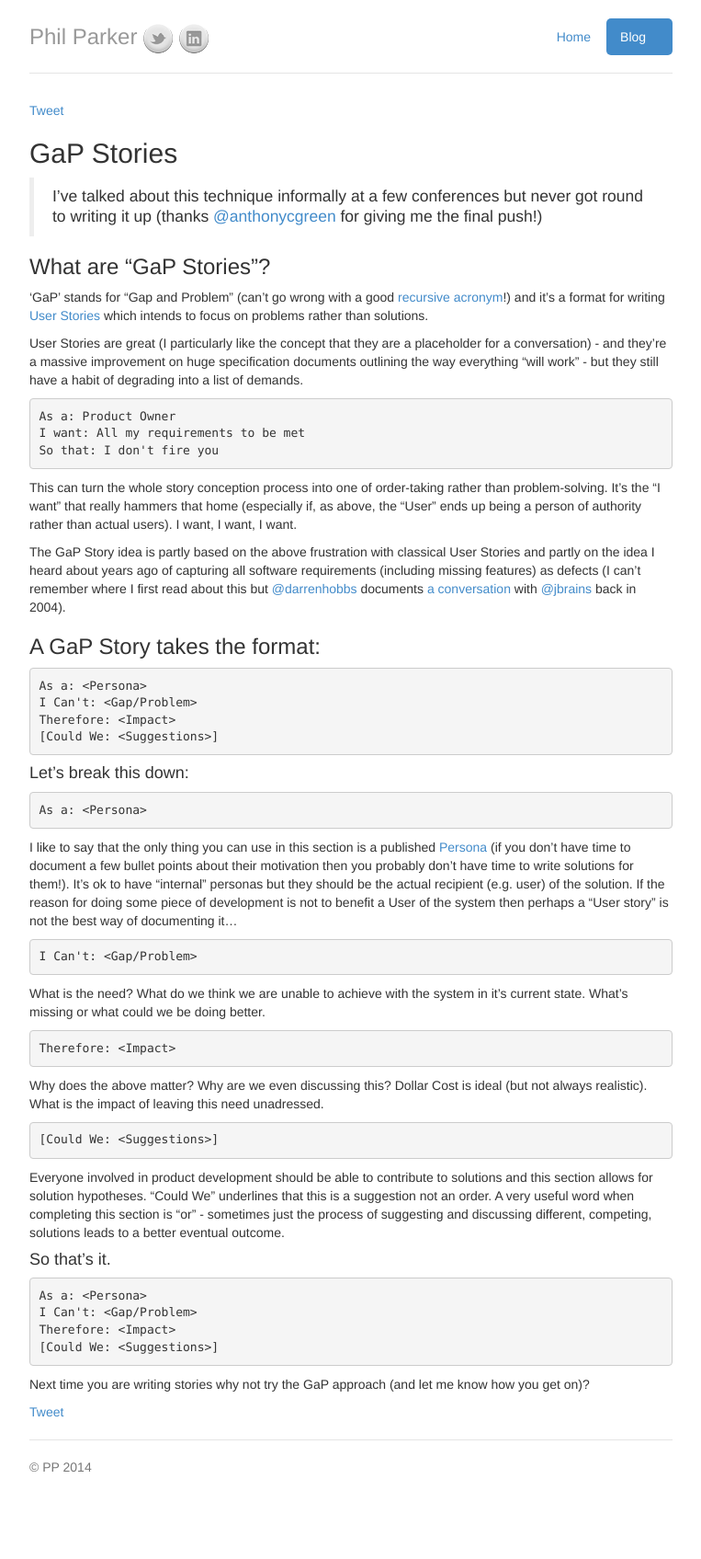
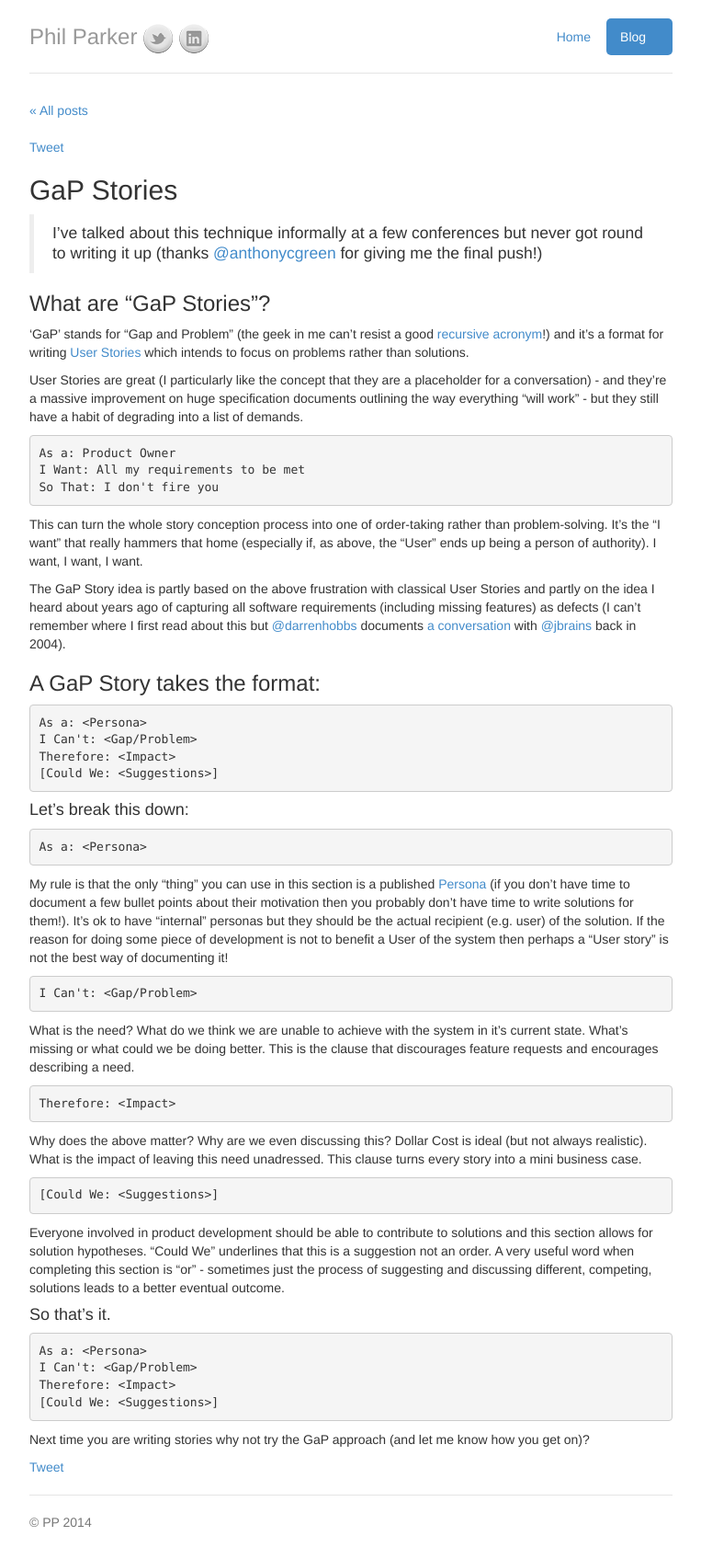
Before and after one commit to parker0phil/parker0phil.github.io, a Jekyll site: the page built from _posts/2014-07-03-gap-stories.md, in a window 1280 px wide. Shown: the whole page at 92% size, without its empty margins (258-1021 px from the left). Built offline with Jekyll 4.4.1, drawn with Linux system fonts in a browser that asks for light colours; comment, search, counter and statistics services are not loaded; before the commit the page ends 1635 px from its top, so only the background shows below that.

Commit message:
[PP] Fixed tweet button, minor edits

```diff
--- a/_includes/header.html
+++ b/_includes/header.html
@@ -31,7 +31,7 @@
               {% assign homeactive = 'active' %}
             {% endif %}
             <li class="{{ homeactive }} "><a href="/">Home</a></li>
-            {% if page.url contains "/201" %}
+            {% if page.url contains "/201" or  page.url == "/blog/"%}
               {% assign blogactive = 'active' %}
             {% endif %}
             <li class="dropdown {{ blogactive }} ">
--- a/_layouts/post.html
+++ b/_layouts/post.html
@@ -1,8 +1,8 @@
 {% include header.html %}
-<a href="https://twitter.com/share" class="twitter-share-button" data-via="parker0phil" data-size="large">Tweet</a>
+<a href="/blog/">&laquo; All posts</a><br/><br/>
+<a href="https://twitter.com/share" class="twitter-share-button" data-text="Blog Post:" data-via="parker0phil" data-size="large">Tweet</a>
 <script>!function(d,s,id){var js,fjs=d.getElementsByTagName(s)[0],p=/^http:/.test(d.location)?'http':'https';if(!d.getElementById(id)){js=d.createElement(s);js.id=id;js.src=p+'://platform.twitter.com/widgets.js';fjs.parentNode.insertBefore(js,fjs);}}(document, 'script', 'twitter-wjs');</script>
 {{ content }}
-<a href="https://twitter.com/share" class="twitter-share-button" data-via="parker0phil" data-size="large">Tweet</a>
+<a href="https://twitter.com/share" class="twitter-share-button" data-text="Blog Post:" data-via="parker0phil" data-size="large">Tweet</a>
 <script>!function(d,s,id){var js,fjs=d.getElementsByTagName(s)[0],p=/^http:/.test(d.location)?'http':'https';if(!d.getElementById(id)){js=d.createElement(s);js.id=id;js.src=p+'://platform.twitter.com/widgets.js';fjs.parentNode.insertBefore(js,fjs);}}(document, 'script', 'twitter-wjs');</script>
-
 {% include footer.html %}
--- a/_posts/2014-07-03-gap-stories.md
+++ b/_posts/2014-07-03-gap-stories.md
@@ -8,15 +8,15 @@
 
 ### What are "GaP Stories"?
 
-'GaP' stands for "Gap and Problem" (can't go wrong with a good [recursive acronym](http://en.wikipedia.org/wiki/Recursive_acronym)!) and it's a format for writing [User Stories](http://www.mountaingoatsoftware.com/agile/user-stories) which intends to focus on problems rather than solutions.
+'GaP' stands for "Gap and Problem" (the geek in me can't resist a good [recursive acronym](http://en.wikipedia.org/wiki/Recursive_acronym)!) and it's a format for writing [User Stories](http://www.mountaingoatsoftware.com/agile/user-stories) which intends to focus on problems rather than solutions.
 
 User Stories are great (I particularly like the concept that they are a placeholder for a conversation) - and they're a massive improvement on huge specification documents outlining the way everything "will work" - but they still have a habit of degrading into a list of demands.
 
     As a: Product Owner
-    I want: All my requirements to be met
-    So that: I don't fire you
+    I Want: All my requirements to be met
+    So That: I don't fire you
 
-This can turn the whole story conception process into one of order-taking rather than problem-solving. It's the "I want" that really hammers that home (especially if, as above, the "User" ends up being a person of authority rather than actual users). I want, I want, I want.
+This can turn the whole story conception process into one of order-taking rather than problem-solving. It's the "I want" that really hammers that home (especially if, as above, the "User" ends up being a person of authority). I want, I want, I want.
 
 The GaP Story idea is partly based on the above frustration with classical User Stories and partly on the idea I heard about years ago of capturing all software requirements (including missing features) as defects
 (I can't remember where I first read about this but [@darrenhobbs](https://twitter.com/darrenhobbs) documents [a conversation](http://darrenhobbs.com/2004/01/16/defect-driven-development/) with [@jbrains](https://twitter.com/jbrains) back in 2004).
@@ -35,17 +35,17 @@
 
     As a: <Persona>
 
-I like to say that the only thing you can use in this section is a published [Persona](http://www.measuringusability.com/blog/personas-ux.php) (if you don't have time to document a few bullet points about their motivation then you probably don't have time to write solutions for them!). It's ok to have "internal" personas but they should be the actual recipient (e.g. user) of the solution. If the reason for doing some piece of development is not to benefit a User of the system then perhaps a "User story" is not the best way of documenting it...
+My rule is that the only "thing" you can use in this section is a published [Persona](http://www.measuringusability.com/blog/personas-ux.php) (if you don't have time to document a few bullet points about their motivation then you probably don't have time to write solutions for them!). It's ok to have "internal" personas but they should be the actual recipient (e.g. user) of the solution. If the reason for doing some piece of development is not to benefit a User of the system then perhaps a "User story" is not the best way of documenting it!
 
 
 
     I Can't: <Gap/Problem>
 
-What is the need? What do we think we are unable to achieve with the system in it's current state. What's missing or what could we be doing better.
+What is the need? What do we think we are unable to achieve with the system in it's current state. What's missing or what could we be doing better.  This is the clause that discourages feature requests and encourages describing a need.
 
     Therefore: <Impact>
 
-Why does the above matter? Why are we even discussing this? Dollar Cost is ideal (but not always realistic). What is the impact of leaving this need unadressed.
+Why does the above matter? Why are we even discussing this? Dollar Cost is ideal (but not always realistic). What is the impact of leaving this need unadressed. This clause turns every story into a mini business case.
 
     [Could We: <Suggestions>]
 
```
